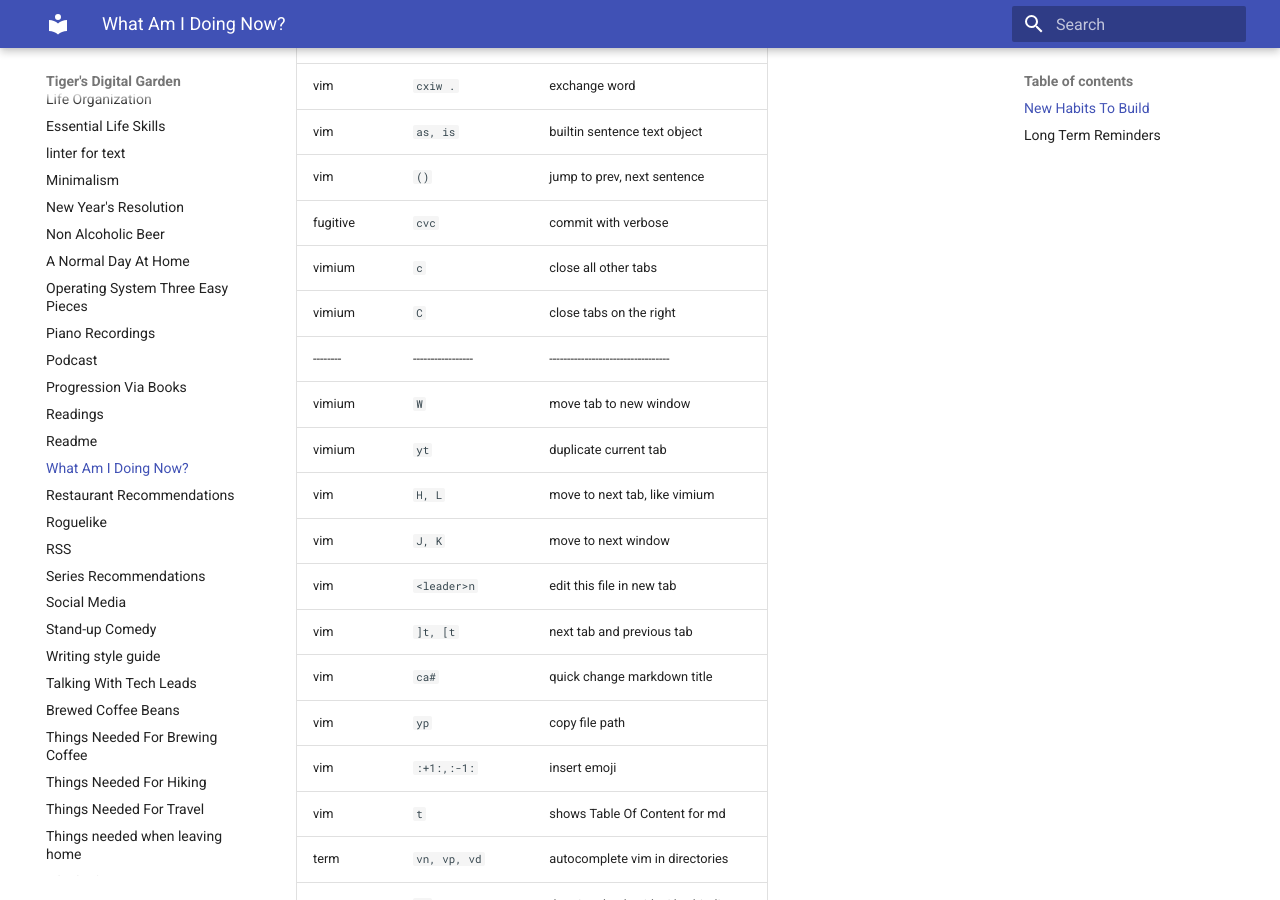
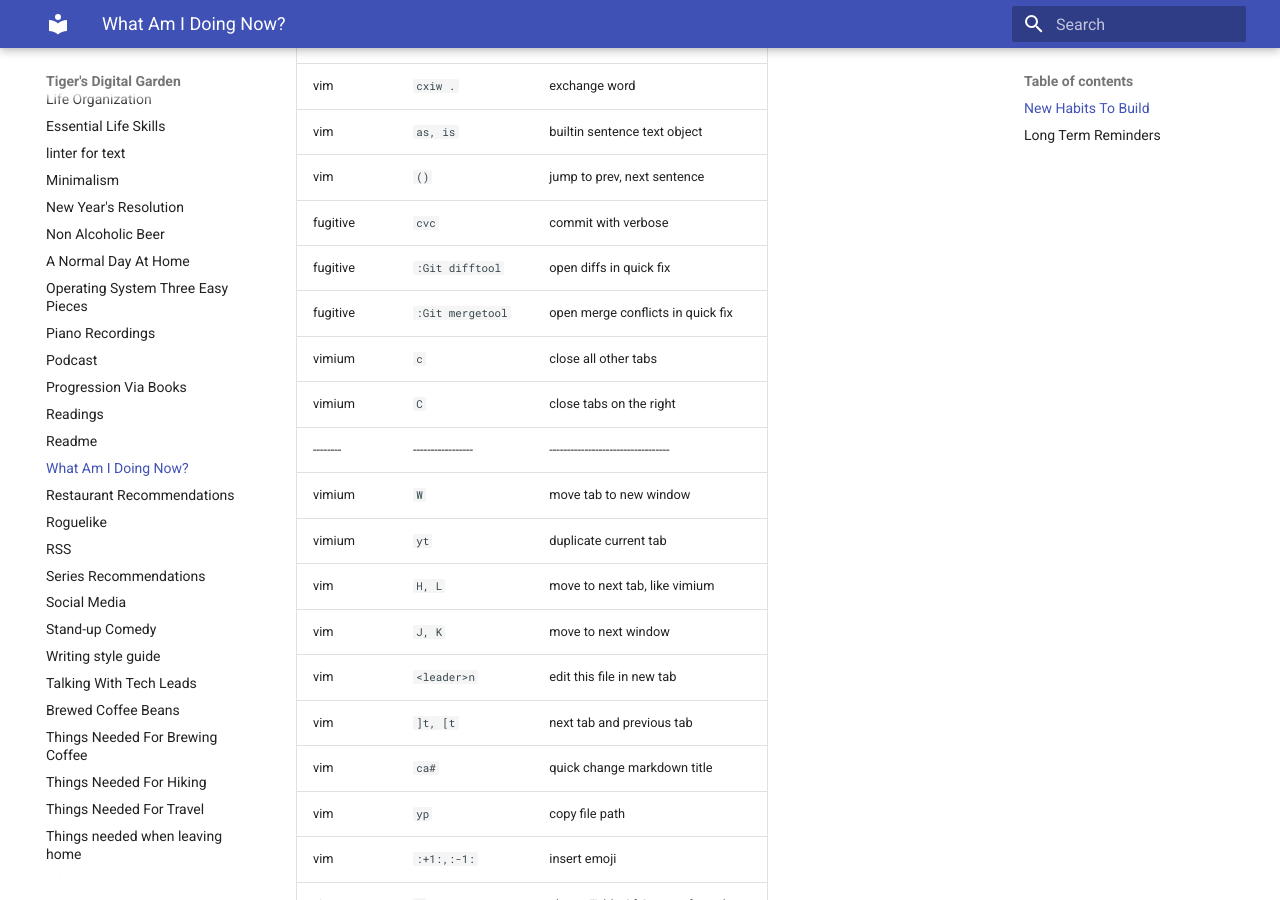
Before and after one commit to ynotstartups/notes, an MkDocs documentation site: the page built from notes/reminders.md, in a window 1280 px wide and 900 px high, scrolled down 1019 px. Built offline with MkDocs 1.6.1 and Material for MkDocs 9.7.7, drawn with Linux system fonts in a browser that asks for light colours.

Commit message:
add reminder for difftool and mergetool

```diff
--- a/notes/reminders.md
+++ b/notes/reminders.md
@@ -30,6 +30,8 @@ Enrich [README](./readmereadme.md)
 | vim      | `as, is`          | builtin sentence text object       |
 | vim      | `()`              | jump to prev, next sentence        |
 | fugitive | `cvc`             | commit with verbose                |
+| fugitive | `:Git difftool`   | open diffs in quick fix            |
+| fugitive | `:Git mergetool`  | open merge conflicts in quick fix  |
 | vimium   | `c`               | close all other tabs               |
 | vimium   | `C`               | close tabs on the right            |
 | -------- | ----------------- | ---------------------------------- |
```
